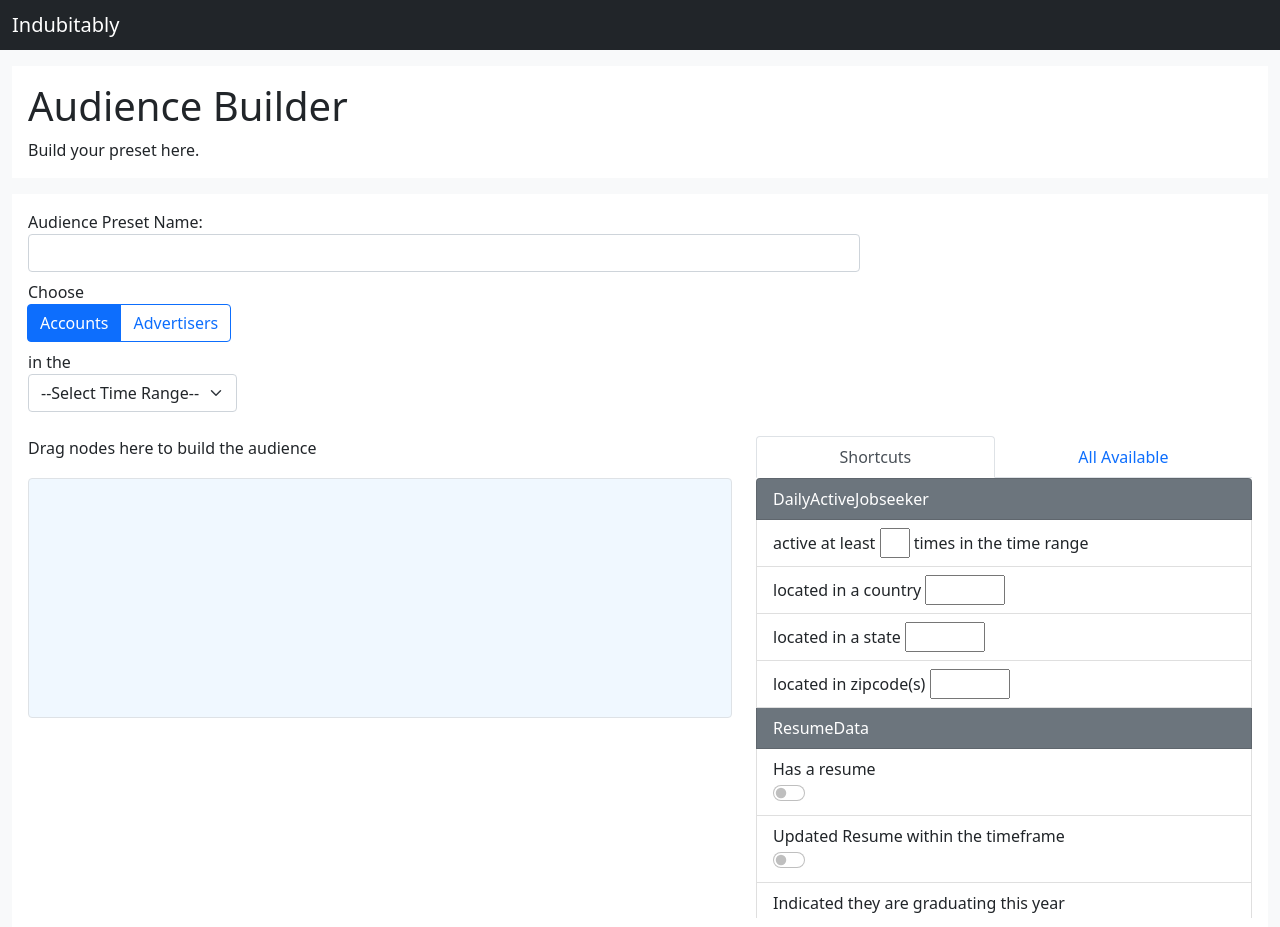
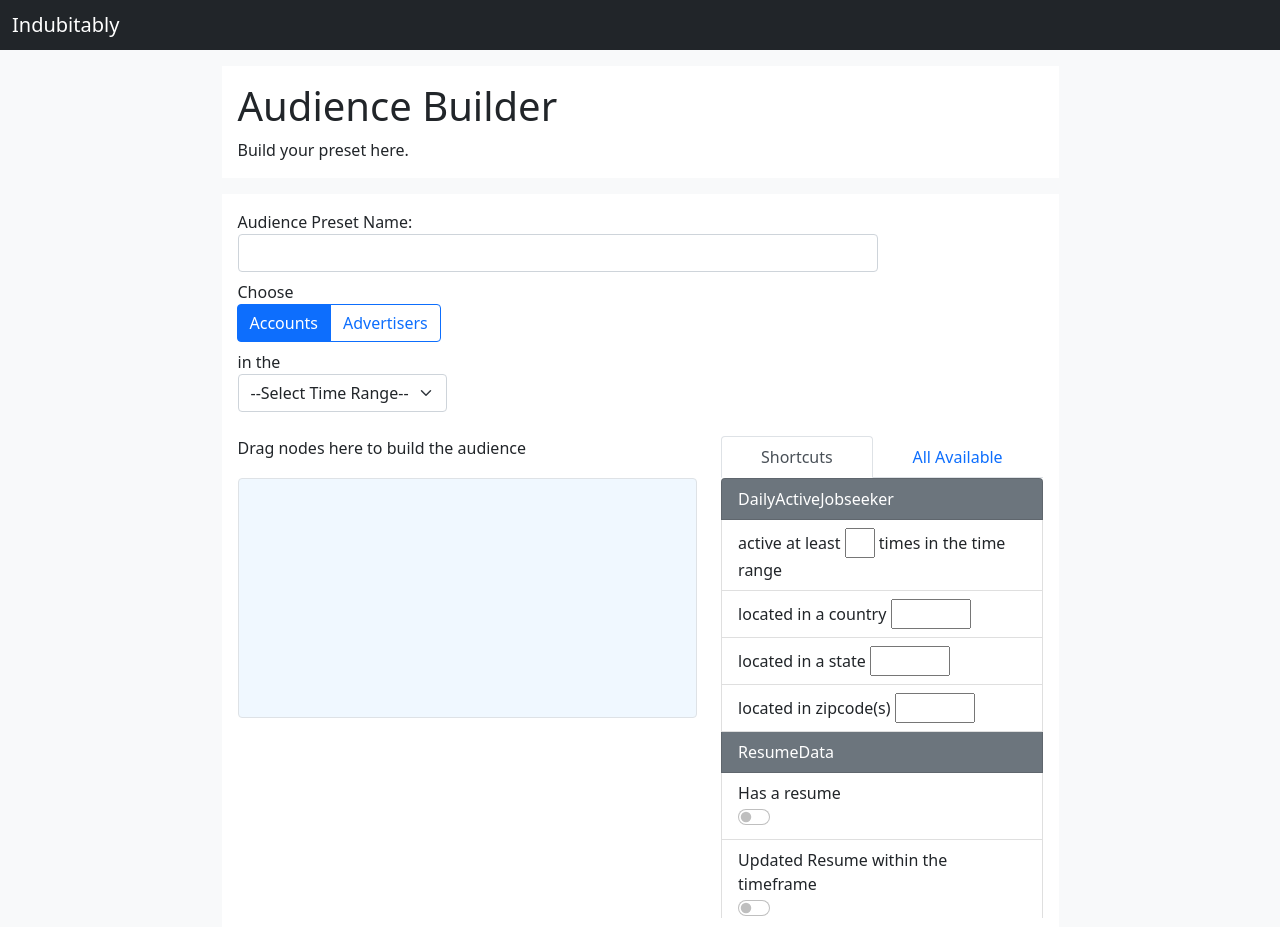
Before and after one commit to upw-Roxana/UsabilityTest_Rox, a plain HTML site: page index.html in a window 1280 px wide. Shown: the top 927 px of the page. Drawn offline with nearby package versions, Linux system fonts and the light colour scheme; a script that the page names is missing.

Commit message:
Update index.html

```diff
--- a/index.html
+++ b/index.html
@@ -27,22 +27,22 @@
         </div>
     </nav>
 
-    <div class="container-fluid mt-3">
-        <div class="bg-white p-3">
+    <div class="container-lg mt-3">
+        <div class="bg-white p-3 col-lg-9 mx-auto">
             <h1>Audience Builder</h1>
             <p class="mb-0">Build your preset here.</p>
         </div>
 
     </div>
 
-    <div class="container-fluid mt-3">
+    <div class="container-lg mt-3">
 
 
-        <main class="bg-white p-3">
+        <main class="bg-white p-3 col-lg-9 mx-auto">
 
             <div class="row d-flex align-items-baseline">
                 <label class="col col-auto">Audience Preset Name:
-                <input class="col form-control" style="width: 65vw;"></label>
+                <input class="form-control" style="width: 50vw;"></label>
             </div>
             <!--Top Level Controls-->
             <div class="row align-items-baseline mt-2">
```
